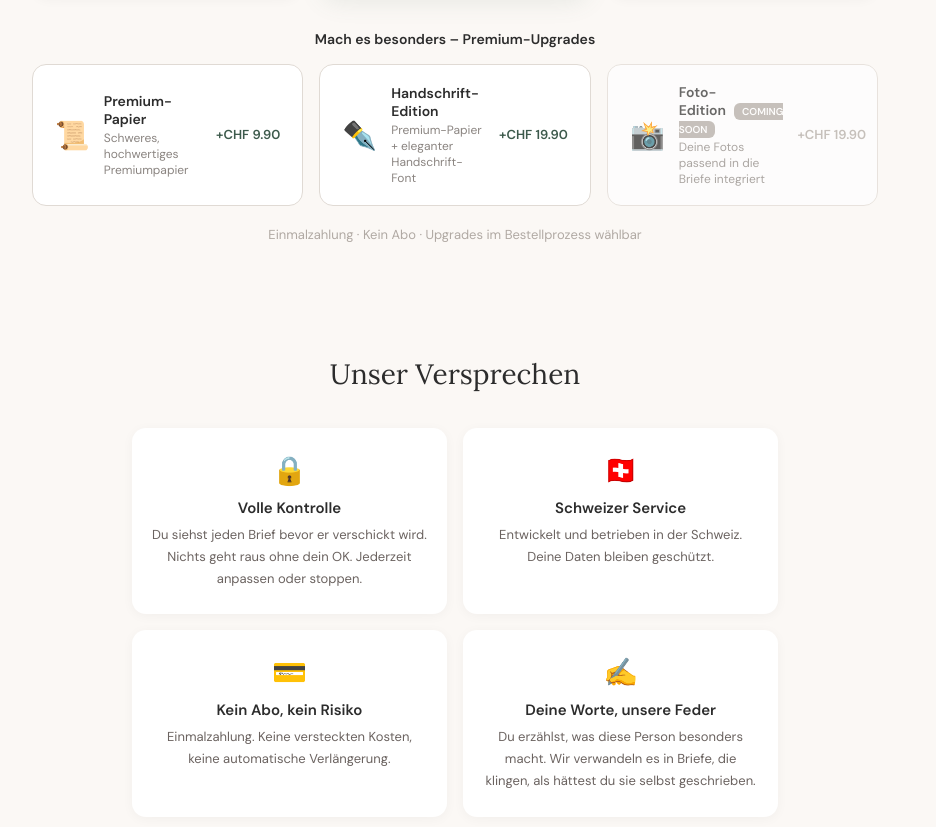
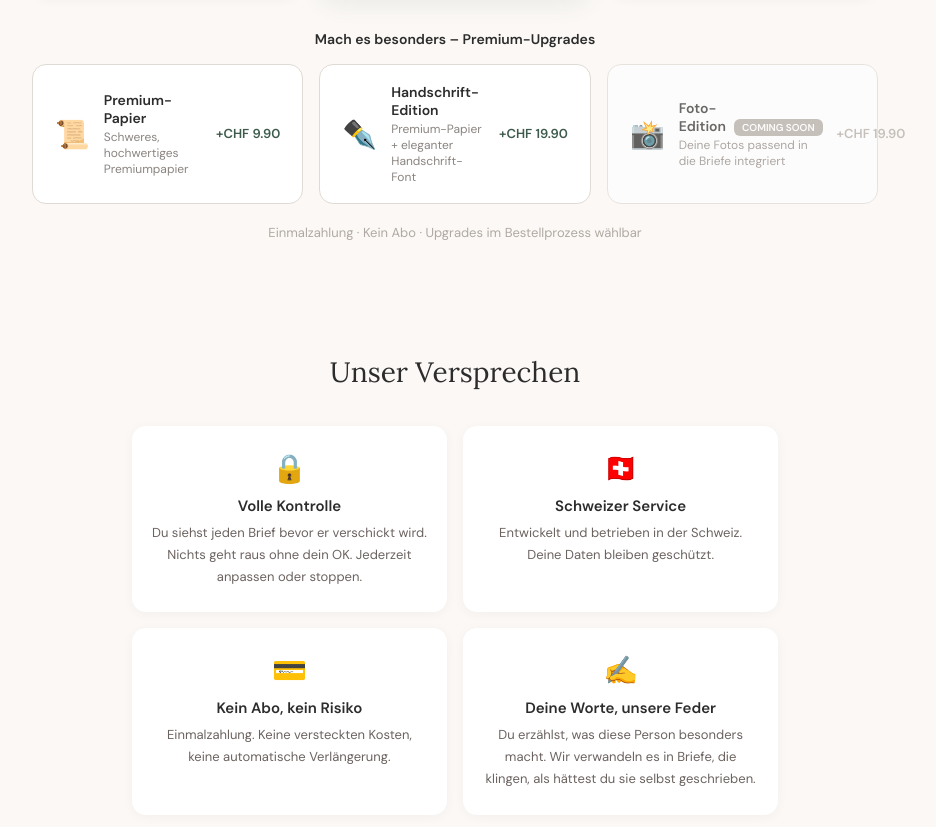
Before and after one commit to DenisTheM/letterlift-web, a Next.js app: page / in a window 1280 px wide. Shown: the part 2531-3358 px from the top of the page, without its empty margins (185-1121 px from the left). Built offline with nearby package versions, Linux system fonts and the light colour scheme.

Commit message:
Fix coming soon badge wrap

```diff
--- a/src/components/LetterLift.jsx
+++ b/src/components/LetterLift.jsx
@@ -424,7 +424,7 @@ function Landing({go,cs}){
           {icon:"📜",name:"Premium-Papier",desc:"Schweres, hochwertiges Premiumpapier",price:"+"+cs+"9.90"},
           {icon:"✒️",name:"Handschrift-Edition",desc:"Premium-Papier + eleganter Handschrift-Font",price:"+"+cs+"19.90"},
           {icon:"📸",name:"Foto-Edition",desc:"Deine Fotos passend in die Briefe integriert",price:"+"+cs+"19.90",soon:true}
-        ].map((u,i)=><div key={i} style={{background:"#fff",border:"1.5px solid #E0DAD4",borderRadius:"14px",padding:"18px 22px",display:"flex",alignItems:"center",gap:"14px",minWidth:"220px",flex:"1",maxWidth:"360px",position:"relative",opacity:u.soon?0.7:1}}><div style={{fontSize:"28px"}}>{u.icon}</div><div style={{flex:1}}><div style={{fontSize:"14px",fontWeight:600,fontFamily:"'DM Sans',sans-serif"}}>{u.name}{u.soon&&<span style={{marginLeft:"8px",fontSize:"10px",fontWeight:600,fontFamily:"'DM Sans',sans-serif",color:"#fff",background:"#B0A9A3",borderRadius:"6px",padding:"2px 8px",verticalAlign:"middle"}}>COMING SOON</span>}</div><div style={{fontSize:"12px",fontFamily:"'DM Sans',sans-serif",color:"#8A8480",marginTop:"2px"}}>{u.desc}</div></div><div style={{fontSize:"13px",fontFamily:"'DM Sans',sans-serif",fontWeight:600,color:u.soon?"#B0A9A3":"#3D5A4C",whiteSpace:"nowrap"}}>{u.price}</div></div>)}</div></div>
+        ].map((u,i)=><div key={i} style={{background:"#fff",border:"1.5px solid #E0DAD4",borderRadius:"14px",padding:"18px 22px",display:"flex",alignItems:"center",gap:"14px",minWidth:"220px",flex:"1",maxWidth:"360px",position:"relative",opacity:u.soon?0.7:1}}><div style={{fontSize:"28px"}}>{u.icon}</div><div style={{flex:1}}><div style={{fontSize:"14px",fontWeight:600,fontFamily:"'DM Sans',sans-serif"}}>{u.name}{u.soon&&<span style={{marginLeft:"8px",fontSize:"10px",fontWeight:600,fontFamily:"'DM Sans',sans-serif",color:"#fff",background:"#B0A9A3",borderRadius:"6px",padding:"2px 8px",verticalAlign:"middle",whiteSpace:"nowrap"}}>COMING SOON</span>}</div><div style={{fontSize:"12px",fontFamily:"'DM Sans',sans-serif",color:"#8A8480",marginTop:"2px"}}>{u.desc}</div></div><div style={{fontSize:"13px",fontFamily:"'DM Sans',sans-serif",fontWeight:600,color:u.soon?"#B0A9A3":"#3D5A4C",whiteSpace:"nowrap"}}>{u.price}</div></div>)}</div></div>
       <p style={{fontSize:"13px",fontFamily:"'DM Sans',sans-serif",color:"#B0A9A3",textAlign:"center",marginTop:"20px"}}>Einmalzahlung · Kein Abo · Upgrades im Bestellprozess wählbar</p>
     </section>
     <section ref={tR} style={{...sa(tV),maxWidth:"800px",margin:"0 auto",padding:"60px 6%"}}><h2 style={{fontSize:"28px",fontWeight:400,textAlign:"center",margin:"0 0 36px"}}>Unser Versprechen</h2>
```
